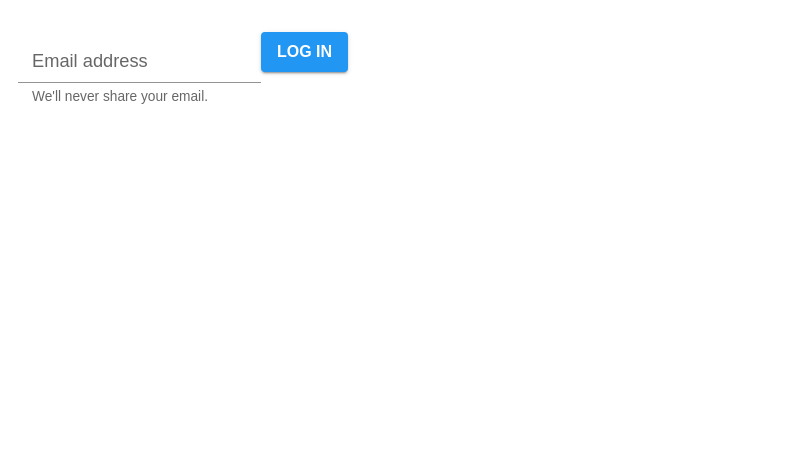
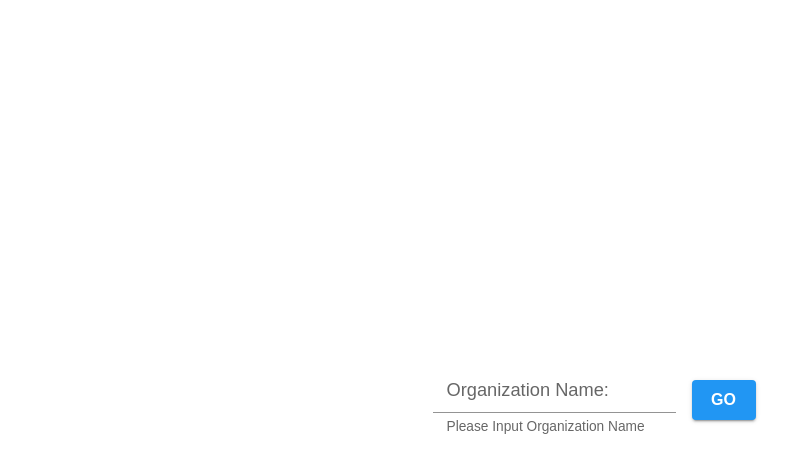
Before and after one commit to t2wTeam/Time2Work, a React (Create React App) app in the folder client/: page / in a window 1280 px wide. Shown: the top 472 px of the page, without its empty margins (46-834 px from the left). Built offline with nearby package versions, Linux system fonts and the light colour scheme.

Commit message:
Added router and homepage

```diff
--- a/client/src/App.tsx
+++ b/client/src/App.tsx
@@ -1,11 +1,12 @@
 import React from 'react';
-import { BrowserRouter } from "react-router-dom"
+import { BrowserRouter, Route, Routes } from "react-router-dom"
 import { ThemeProvider, createTheme } from "@mui/material/styles"
 import { blue, red, green } from "@mui/material/colors"
 import { CssBaseline, useMediaQuery } from "@mui/material"
 import { QueryClient, QueryClientProvider } from "react-query"
 import { ReactQueryDevtools } from "react-query/devtools"
 import HomePage from './Pages/HomePage';
+import OrgPage from './Pages/OrgPage';
 
 
 const queryClient = new QueryClient({
@@ -49,7 +50,10 @@ let App = () => {
                 <QueryClientProvider client={queryClient}>
                     <ThemeProvider theme={theme}>
                         <CssBaseline />
-                        <HomePage />
+                        <Routes>
+                            <Route path="/" element={<HomePage/>}/>
+                            <Route path="/:organization" element={<OrgPage/>}/>
+                        </Routes>
                         <ReactQueryDevtools />
                     </ThemeProvider>
                 </QueryClientProvider>
--- a/client/src/Pages/HomePage.tsx
+++ b/client/src/Pages/HomePage.tsx
@@ -1,30 +1,32 @@
 import { Box, Container, Paper, TextField, Button, FormControl, FormHelperText, Input, InputLabel } from '@mui/material';
+import { useNavigate } from 'react-router-dom';
 
 let HomePage = () => {
+    const navigate = useNavigate()
+
     const submit = (e: any) => {
         e && e.preventDefault();
-        console.log(e)
+        navigate(`/${e.target.orgName.value}`)
     }
 
 
     return (
-        <Container style={{ height: "90vh", minWidth: "90%", marginTop: "2rem" }} >
+        <Container sx={{ height: "100%", width: "100%", display: "flex", justifyContent: "center"}}>
             <Box
                 component="form"
                 onSubmit={submit}
-                // sx={{
-                //     '& > :not(style)': { m: 1, width: '25ch' },
-                // }}
                 noValidate
                 autoComplete="off"
+                display="flex"
+                alignItems="center"
             >
                 <FormControl>
-                    <InputLabel htmlFor="my-input">Email address</InputLabel>
-                    <Input name="blabla" aria-describedby="my-helper-text" />
-                    <FormHelperText id="my-helper-text">We'll never share your email.</FormHelperText>
+                    <InputLabel>Organization Name:</InputLabel>
+                    <Input name="orgName" aria-describedby="help-text" />
+                    <FormHelperText id="help-text">Please Input Organization Name</FormHelperText>
                 </FormControl>
                 <FormControl>
-                    <Button type="submit" variant="contained">Log In</Button>
+                    <Button sx={{ml: "1rem"}} type="submit" variant="contained">GO</Button>
                 </FormControl>
             </Box>
         </Container>
```
